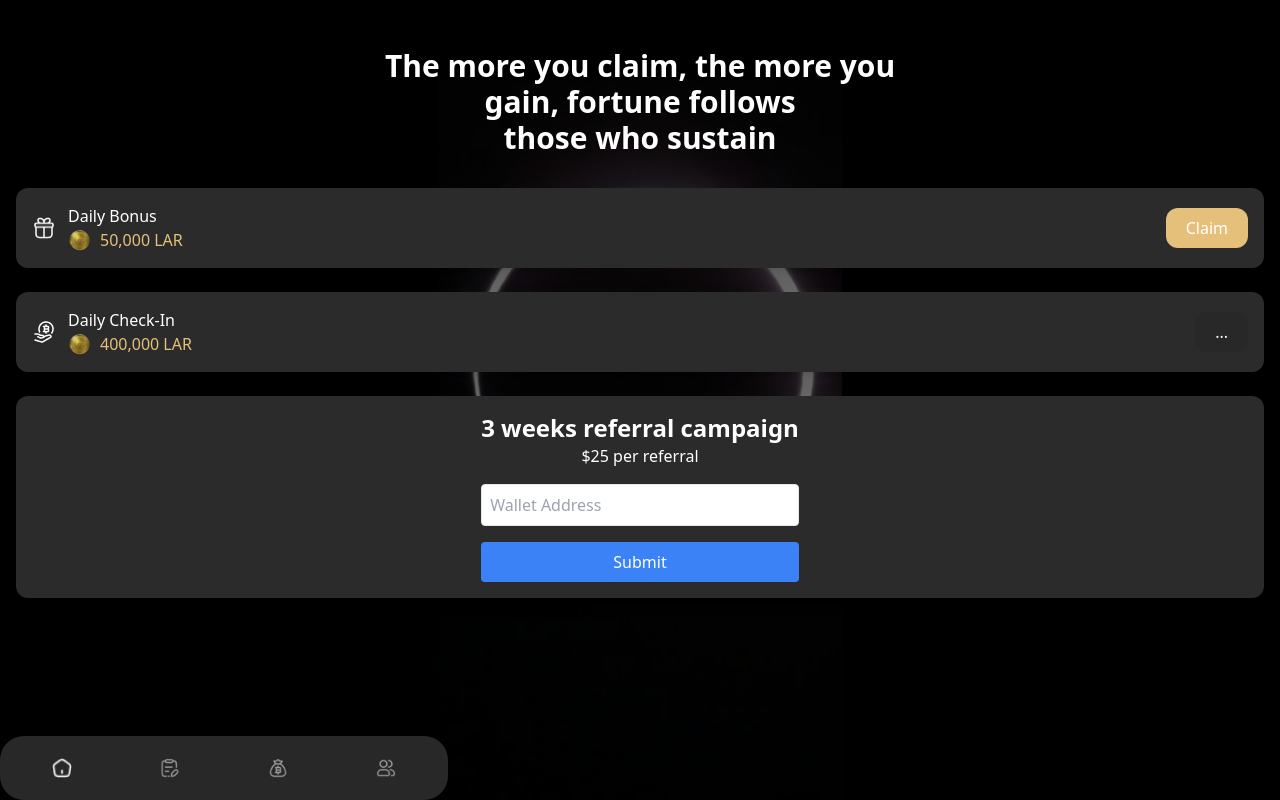
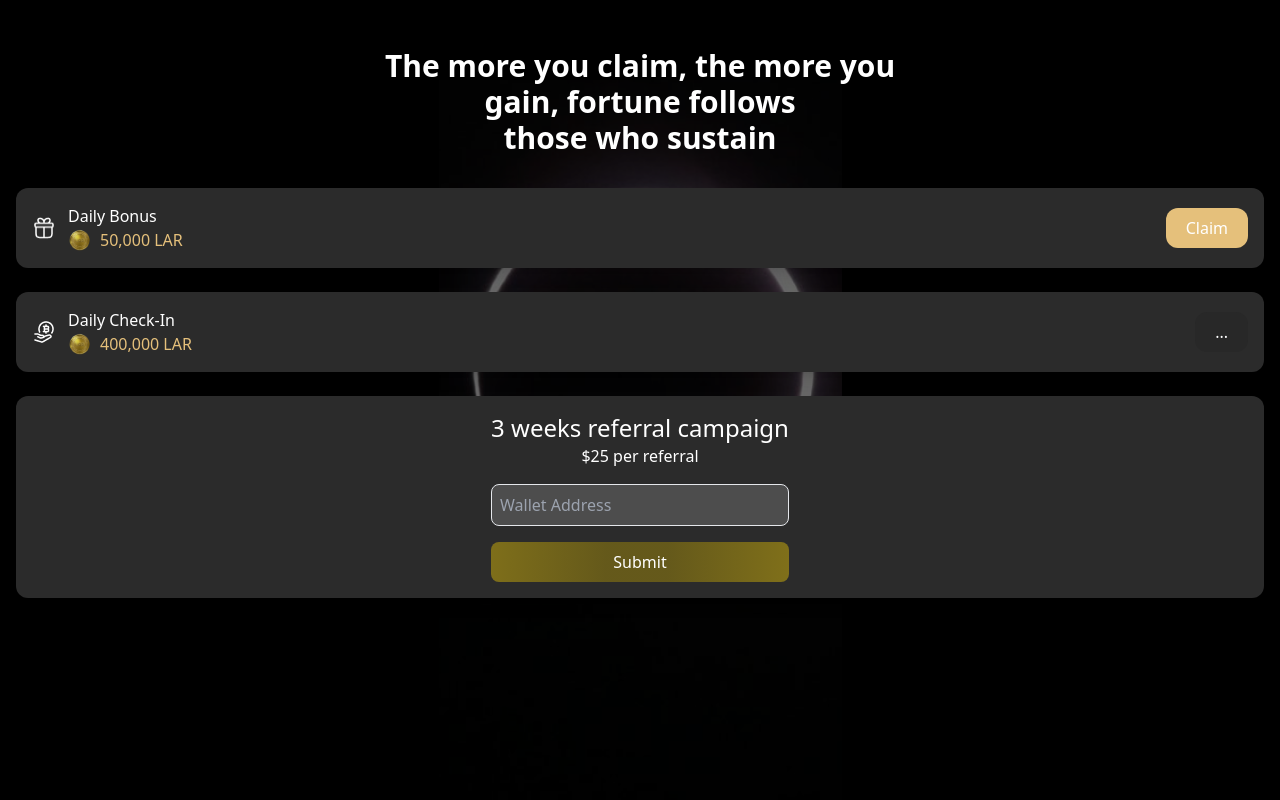
Before and after one commit to Pradise2/demolin, a React (Create React App) app: page /earn in a window 1280 px wide. Built offline with nearby package versions, Linux system fonts and the light colour scheme.

Commit message:
Initial commit

```diff
--- a/src/Pages/Earn.js
+++ b/src/Pages/Earn.js
@@ -125,30 +125,27 @@ const Earn = () => {
 
       <div className="flex flex-col space-y-4 items-center ">
   <div className='items-center flex-col flex'>
-     <p className='text-2xl font-bold w-full'>3 weeks referral campaign</p>
-  <p>$25 per referral</p>
+     <p className='text-2xl font-normal w-full'>3 weeks referral campaign</p>
+  <p className=''>$25 per referral</p>
+
   </div>
   <input
     type="text"
     id="referralName"
     name="Wallet Address"
-    className="border w-full p-2 rounded"
+    className="border bg-da w-full p-2 rounded-lg"
     placeholder="Wallet Address"
   />
-  <button className="w-full mt-4 p-2 bg-blue-500 text-white rounded">
+  <button className="w-full mt-4 p-2 bg-custom text-white rounded-lg">
     Submit
   </button>
 </div>
-
-
 
       </div>
 
       </div>
 
-      <div className="w-full max-w-md rounded-3xl bg-darkGray fixed bottom-0 left-0 flex justify-around py-1 z-20">
-        <Footer />
-      </div>
+
     </div>
   );
 };
--- a/tailwind.config.js
+++ b/tailwind.config.js
@@ -7,6 +7,7 @@ module.exports = {
     extend: {
       colors: {
         darkGray: '#282828',
+        da: '#4D4D4D',
         CharcoalGray: '#424242',
         vividRed: '#F00F0B',
         custom: 'linear-gradient(91.68deg, rgba(255, 215, 0, 0.4) -2.31%, rgba(187, 158, 2, 0.4) 38.68%, rgba(187, 158, 2, 0.4) 59.17%, rgba(255, 215, 0, 0.4) 100.15%)',
```
